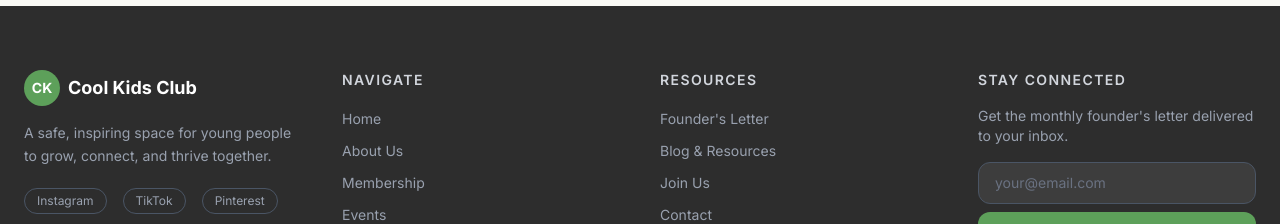
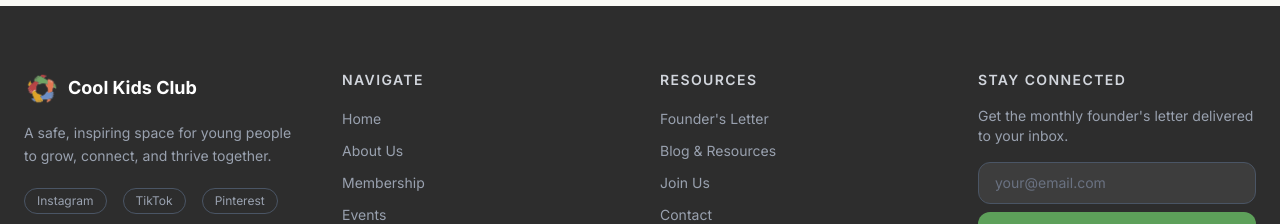
Before and after one commit to m-hamza7/cool_kids_club, a React (Vite) app: page /donate in a window 1280 px wide. Shown: the part 3773-3997 px from the top of the page. Built offline with nearby package versions, Linux system fonts and the light colour scheme.

Commit message:
footer logo fixed

```diff
--- a/src/components/Footer.jsx
+++ b/src/components/Footer.jsx
@@ -8,8 +8,8 @@ export default function Footer() {
           {/* Brand */}
           <div className="md:col-span-1">
             <div className="flex items-center gap-2 mb-4">
-              <div className="w-9 h-9 rounded-full bg-[#5DA05A] flex items-center justify-center">
-                <span className="text-white text-sm font-bold">CK</span>
+              <div className="w-9 h-9 rounded-full -[#5DA05A] flex items-center justify-center">
+                <img src="/logo.png" alt="CKK" />
               </div>
               <span className="font-bold text-lg">Cool Kids Club</span>
             </div>
```
